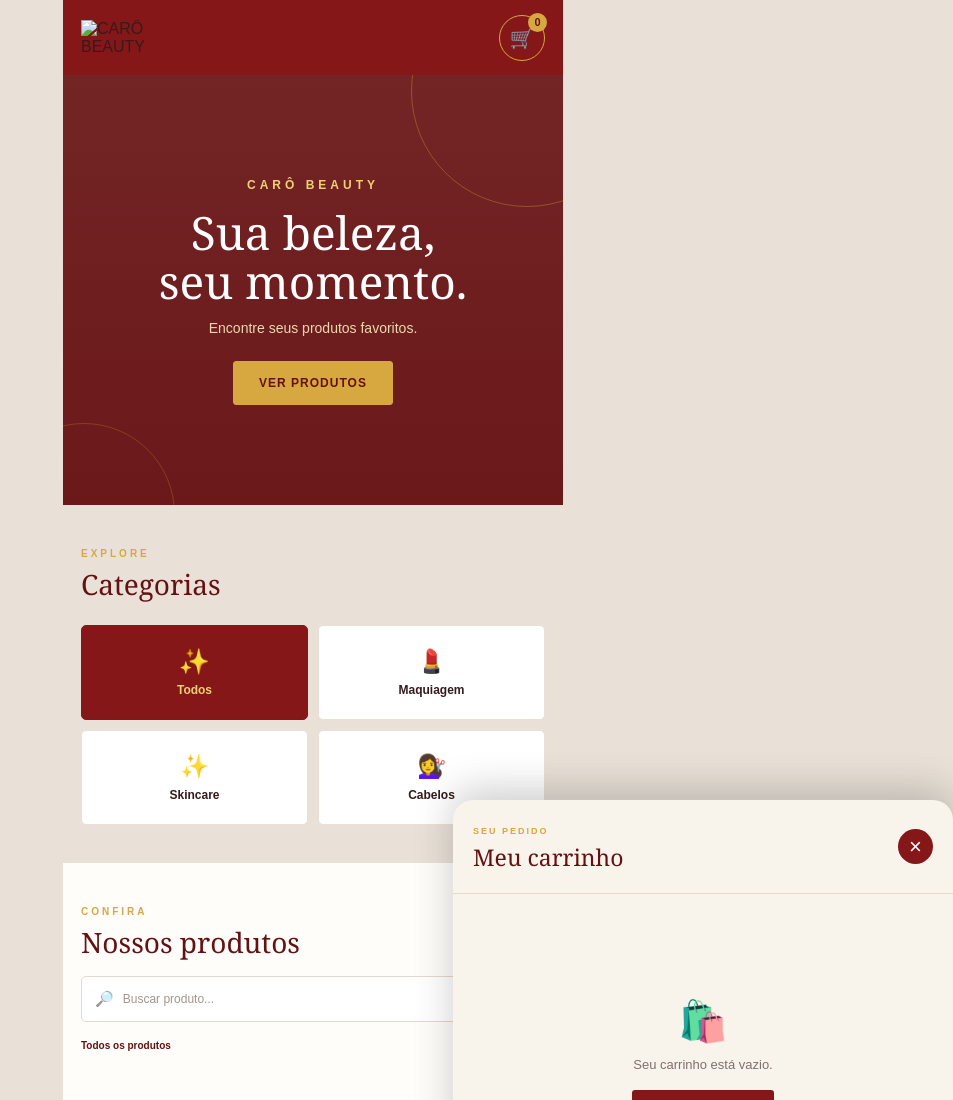
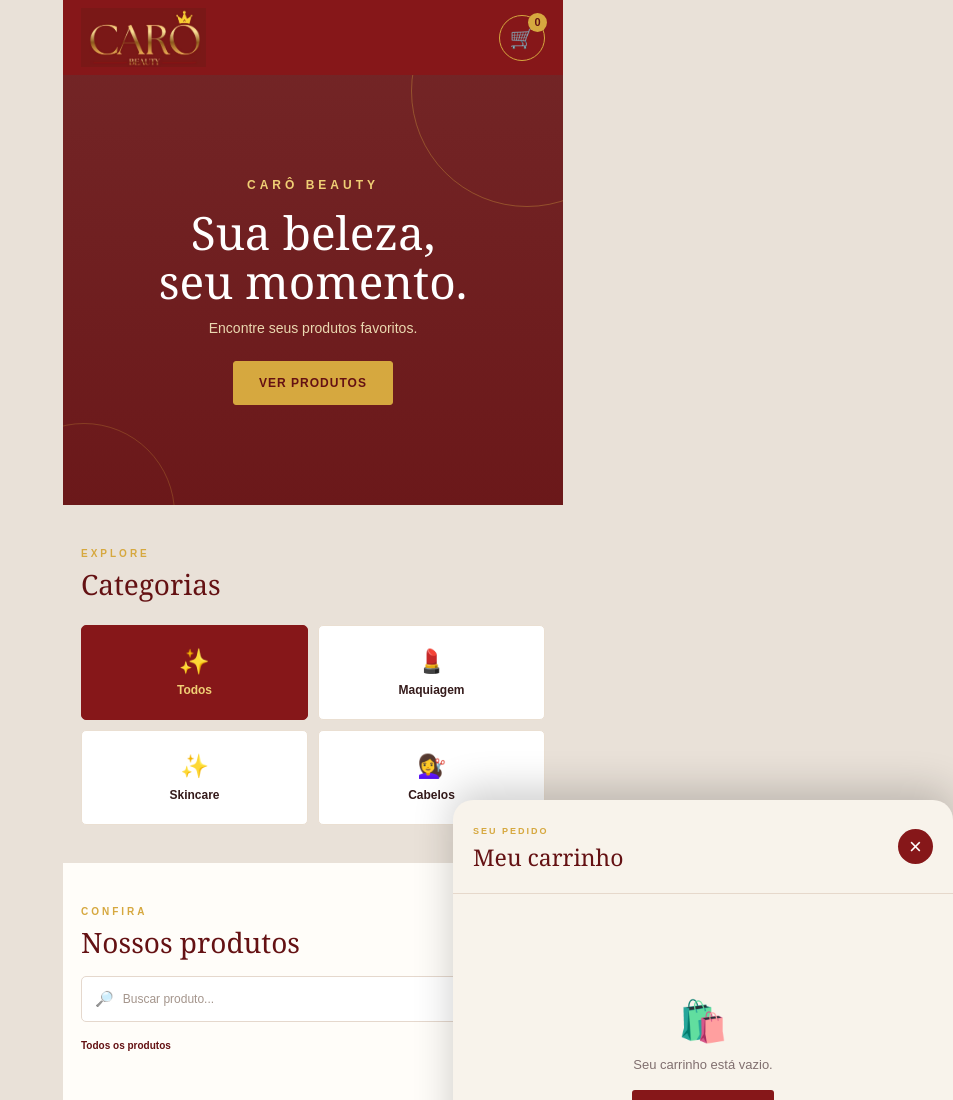
Before and after one commit to fuberti88-creator/caro-beauty, a plain HTML site: page index.html in a window 1280 px wide. Shown: the top 1100 px of the page, without its empty margins (327-1280 px from the left). Drawn offline with Linux system fonts and the light colour scheme.

Commit message:
Update index.html

```diff
--- a/index.html
+++ b/index.html
@@ -28,10 +28,10 @@
 
         <div class="logo-container">
 
-            <img
-                src="imagens/logo.png.jpg"
-                alt="CARÔ BEAUTY"
-            >
+        <img
+           src="logo.png.jpg"
+           alt="CARÔ BEAUTY"
+        >
 
         </div>
 
```
